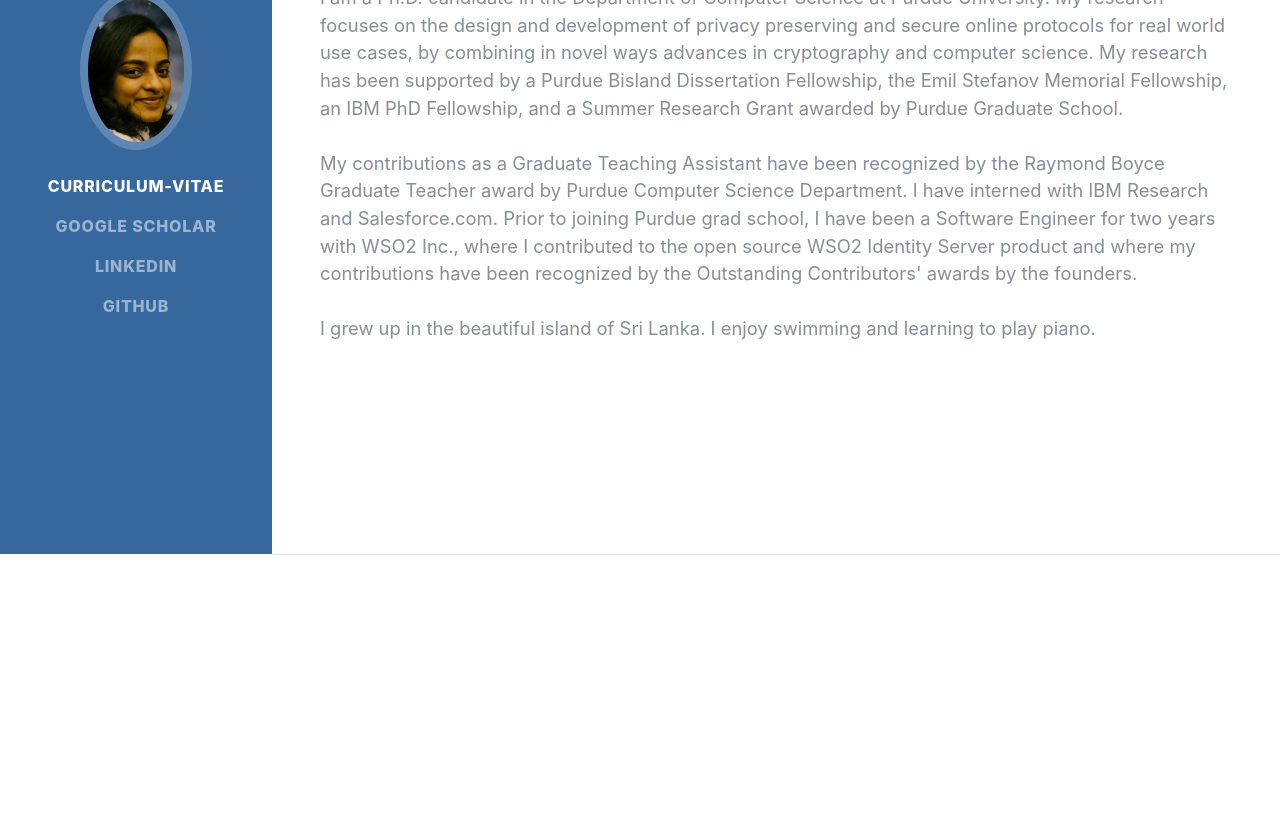
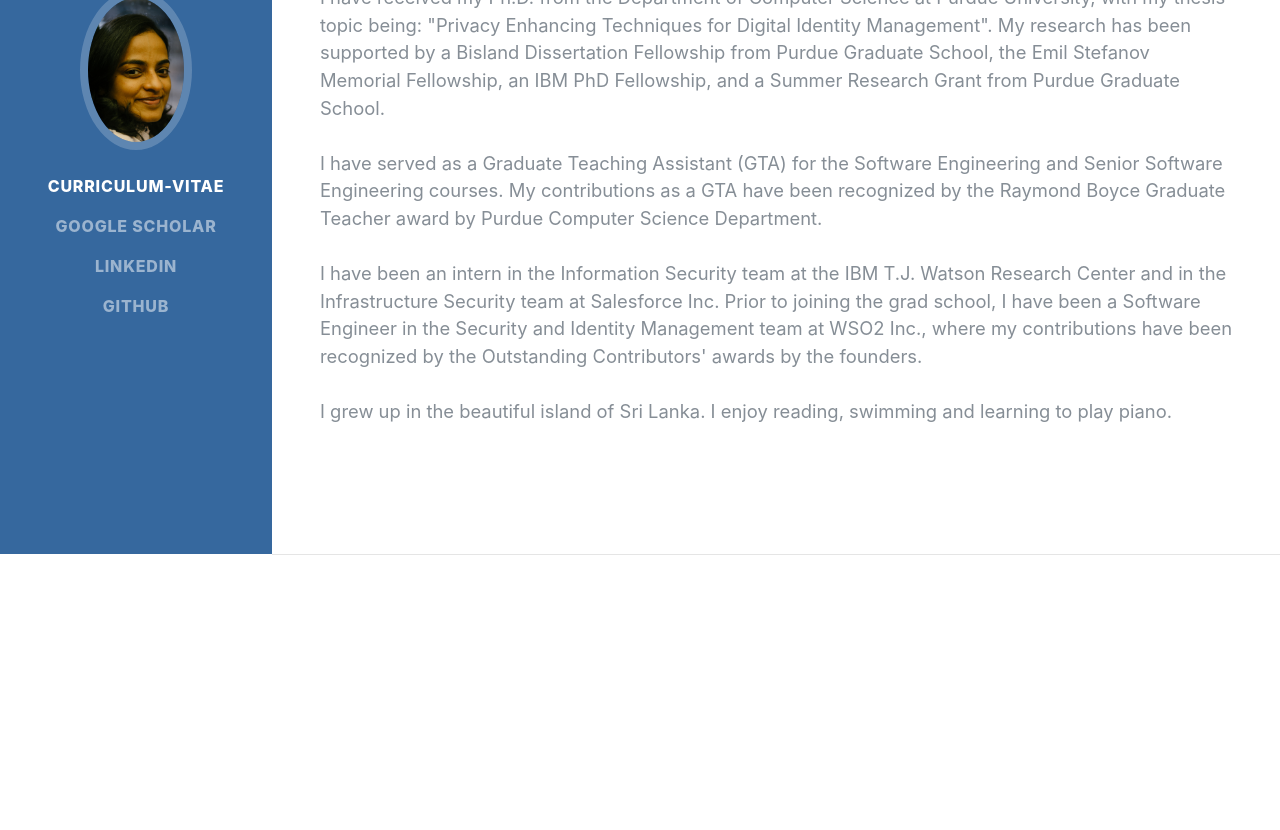
Before and after one commit to hasinitg/hasinitg.github.io, a plain HTML site: page index.html in a window 1280 px wide. Shown: the part 246-1076 px from the top of the page. Drawn offline with Linux system fonts and the light colour scheme; a web font is replaced by a local one.

Commit message:
update CV and the info page

```diff
--- a/index.html
+++ b/index.html
@@ -63,24 +63,17 @@
                 <a href="mailto:name@email.com">huralali@purdue.edu</a>
             </div> -->
             <p class="lead mb-5">
-                I am a Ph.D. candidate in the Department of Computer Science at Purdue University.
-                My research focuses on the design and development of privacy preserving and secure online protocols for
-                real world use cases,
-                by combining in novel ways advances in cryptography and computer science.
-                <!--Major results from my research include an efficient hybrid secure multiplication framework which-->
-                <!--outperforms the state-of-the-art,-->
-                <!--and a mechanism to protect zero knowledge proof protocols against mafia attacks.-->
-                My research has been supported by a Purdue Bisland Dissertation Fellowship, the Emil Stefanov Memorial
-                Fellowship, an IBM PhD Fellowship,
-                and a Summer Research Grant awarded by Purdue Graduate School.
+                My research interests are in the application of privacy preserving cryptographic primitives (e.g. Zero Knowledge Proofs, Secure Multi Party Computation)
+				to solve real world security and privacy problems.
+				<br/><br/>
+				I have received my Ph.D. from the Department of Computer Science at Purdue University, with my thesis topic being: "Privacy Enhancing Techniques for Digital Identity Management". My research has been supported by a Bisland Dissertation Fellowship from Purdue Graduate School, the Emil Stefanov Memorial
+                Fellowship, an IBM PhD Fellowship, and a Summer Research Grant from Purdue Graduate School.
                 <br/><br/>
-                My contributions as a Graduate Teaching Assistant have been recognized by the Raymond Boyce Graduate
-                Teacher award by Purdue Computer Science Department.
-                I have interned with IBM Research and Salesforce.com. Prior to joining Purdue grad school,
-                I have been a Software Engineer for two years with WSO2 Inc., where I contributed to the open source
-                WSO2 Identity Server product and where my contributions have been recognized by the Outstanding Contributors' awards by the founders.
+                I have served as a Graduate Teaching Assistant (GTA) for the Software Engineering and Senior Software Engineering courses. My contributions as a GTA have been recognized by the Raymond Boyce Graduate Teacher award by Purdue Computer Science Department.
+				<br/><br/>
+                I have been an intern in the Information Security team at the IBM T.J. Watson Research Center and in the Infrastructure Security team at Salesforce Inc. Prior to joining the grad school, I have been a Software Engineer in the Security and Identity Management team at WSO2 Inc., where my contributions have been recognized by the Outstanding Contributors' awards by the founders.
                 <br/><br/>
-                I grew up in the beautiful island of Sri Lanka. I enjoy swimming and learning to play piano.
+                I grew up in the beautiful island of Sri Lanka. I enjoy reading, swimming and learning to play piano.
 
             </p>
             <!-- <div class="social-icons">
```
Also changed, not shown: 1 other file.
